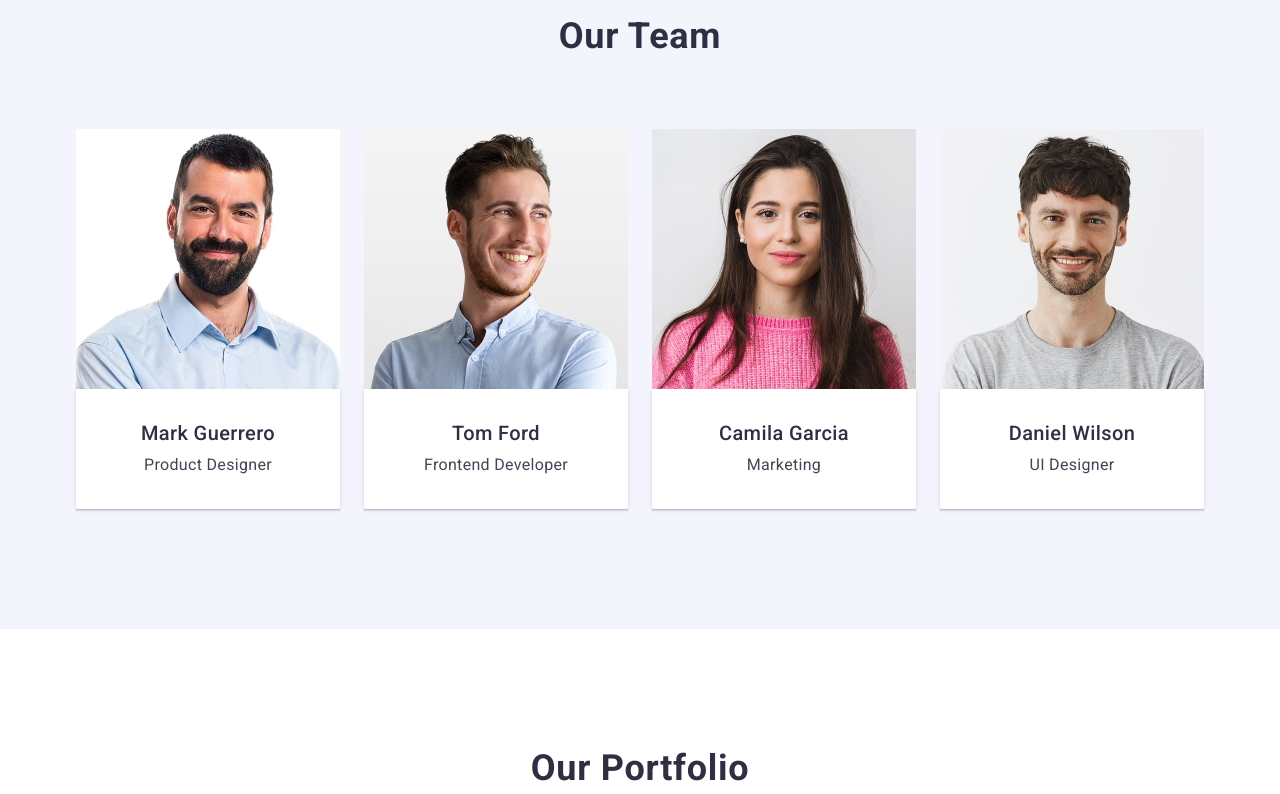
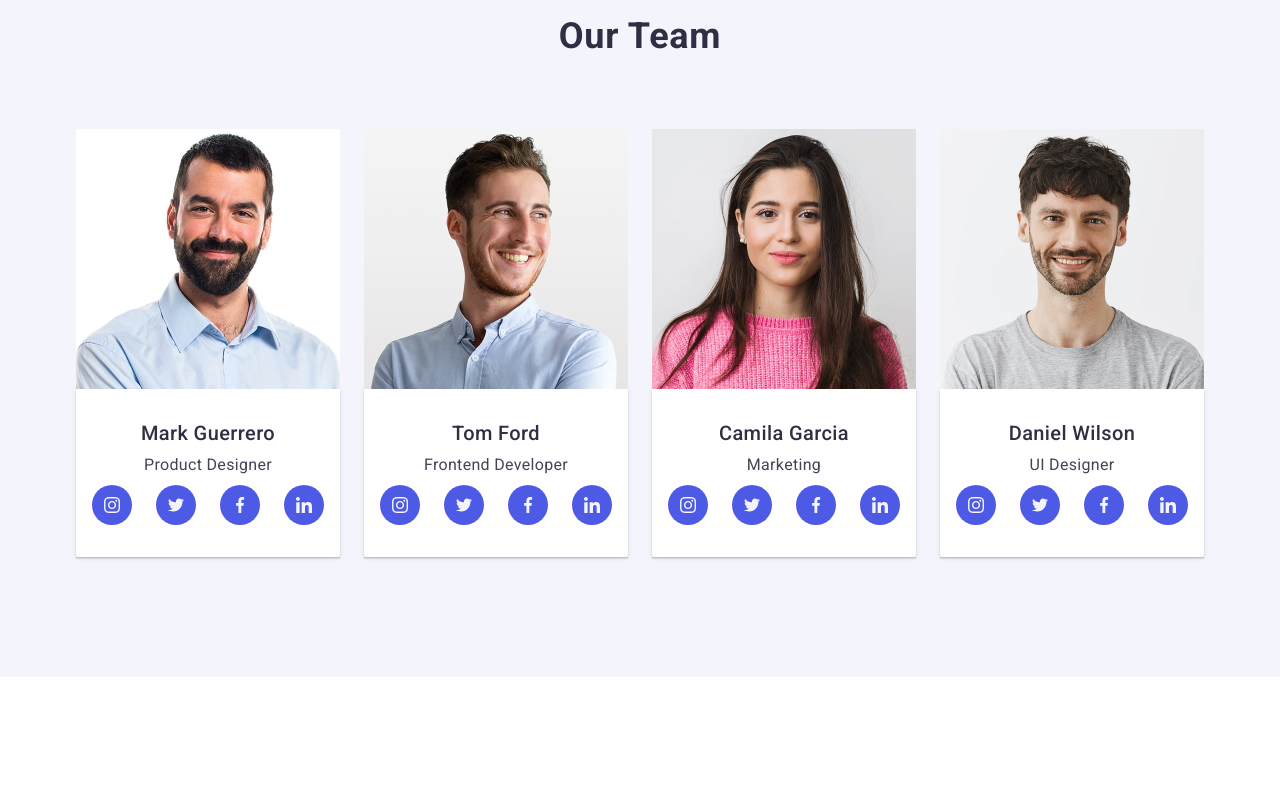
Before and after one commit to Dazz1e-1/goit-markup-hw-04, a plain HTML site: page index.html in a window 1280 px wide. Shown: the part 1240-2034 px from the top of the page. Drawn offline with nearby package versions, Linux system fonts and the light colour scheme.

Commit message:
Our Team

```diff
--- a/css/styles.css
+++ b/css/styles.css
@@ -61,9 +61,7 @@ img {
   align-items: center;
   justify-content: space-between;
 }
-.header-link {
-  padding: 24px 0;
-}
+
 .page-header {
   border-bottom: 1px solid #e7e9fc;
 }
@@ -86,17 +84,50 @@ img {
 .logo .studio {
   color: #2e2f42;
 }
-.nav-link .header-link {
+
+.header-link:hover,
+.header-link:focus {
+  color: #404bbf;
+}
+.header-link {
+  padding: 24px 0;
+}
+.nav-link-menu {
   font-weight: 500;
   font-size: 16px;
   line-height: 1.5;
   letter-spacing: 0.02em;
   color: #2e2f42;
+  position: relative;
 }
-
-.nav-link .link:hover,
-.nav-link .link:focus {
-  color: #404bbf;
+.header-link.part::after {
+  content: '';
+  position: absolute;
+  left: 0;
+  bottom: -1px;
+  border-radius: 2px;
+  width: 100%;
+  height: 4px;
+  background-color: #404bbf;
+  transition: opacity 250ms cubic-bezier(0.4, 0, 0.2, 1);
+  opacity: 1;
+}
+.header-link::after {
+  content: '';
+  position: absolute;
+  left: 0;
+  bottom: -1px;
+  border-radius: 2px;
+  width: 100%;
+  height: 4px;
+  background-color: #404bbf;
+  opacity: 0;
+  transition: opacity 250ms cubic-bezier(0.4, 0, 0.2, 1);
+}
+.header-link:hover::after,
+.header-link:focus::after,
+.header-link .part:hover::after {
+  opacity: 1;
 }
 .address-link {
   font-style: normal;
@@ -221,12 +252,12 @@ img {
 
 .team-box {
   padding: 32px 0;
-
   box-shadow: 0 2px 1px 0 rgba(46, 47, 66, 0.08), 0 1px 1px 0 rgba(46, 47, 66, 0.16), 0 1px 6px 0 rgba(46, 47, 66, 0.08);
 }
 .flex-team {
   display: flex;
   gap: 24px;
+  flex-wrap: wrap;
 }
 .section-three {
   padding-top: 120px;
@@ -260,6 +291,31 @@ img {
   letter-spacing: 0.02em;
   text-align: center;
   color: #434455;
+  margin-bottom: 8px;
+}
+.social-linl-list {
+  display: flex;
+  column-gap: 24px;
+  justify-content: center;
+}
+.social-list {
+  width: 40px;
+  height: 40px;
+}
+.social-linl {
+  display: flex;
+  justify-content: center;
+  align-items: center;
+  width: 100%;
+  height: 100%;
+  border-radius: 50%;
+  background-color: #4d5ae5;
+}
+.social-icon {
+  fill: #f4f4fd;
+}
+.social-linl:hover {
+  background-color: #31d0aa;
 }
 /*#endregion*/
 
--- a/index.html
+++ b/index.html
@@ -23,9 +23,9 @@
       <nav class="page-nav">
         <a class="logo" href="./index.html">Web<span class="studio">Studio</span></a>
         <ul class="nav-link">
-          <li class="nav-link-menu"><a class="header-link" href="./index.html">Studio</a></li>
-          <li class="nav-link-menu"><a class="header-link" href="">Portfolio</a></li>
-          <li class="nav-link-menu"><a class="header-link" href="">Contacts</a></li>
+          <li class="nav-link-menu"><a class="header-link part" href="./index.html">Studio</a></li>
+          <li class="nav-link-menu"><a class="header-link" href="#">Portfolio</a></li>
+          <li class="nav-link-menu"><a class="header-link" href="#">Contacts</a></li>
         </ul>
       </nav>
       <address class="address-link">
@@ -115,6 +115,24 @@
             <div class="team-box">
               <h3 class="title">Mark Guerrero</h3>
               <p class="text">Product Designer</p>
+              <ul class="social-linl-list">
+                <li class="social-list"><a class="social-linl" type="button" href="https://www.instagram.com/"><svg
+                      class="social-icon" width="16" height="16">
+                      <use href="./images/icons.svg#icon-instagram-2"></use>
+                    </svg></a></li>
+                <li class="social-list"><a class="social-linl" type="button" href="https://x.com/"><svg
+                      class="social-icon" width="16" height="16">
+                      <use href="./images/icons.svg#icon-twitter-1"></use>
+                    </svg></a></li>
+                <li class="social-list"><a class="social-linl" type="button" href="https://www.facebook.com/"><svg
+                      class="social-icon" width="16" height="16">
+                      <use href="./images/icons.svg#icon-facebook-1"></use>
+                    </svg></a></li>
+                <li class="social-list"><a class="social-linl" type="button" href="https://www.linkedin.com/"><svg
+                      class="social-icon" width="16" height="16">
+                      <use href="./images/icons.svg#icon-linkedin-1"></use>
+                    </svg></a></li>
+              </ul>
             </div>
           </li>
           <li class="box">
@@ -122,6 +140,24 @@
             <div class="team-box">
               <h3 class="title">Tom Ford</h3>
               <p class="text">Frontend Developer</p>
+              <ul class="social-linl-list">
+                <li class="social-list"><a class="social-linl" href="https://www.instagram.com/"><svg
+                      class="social-icon" width="16" height="16">
+                      <use href="./images/icons.svg#icon-instagram-2"></use>
+                    </svg></a></li>
+                <li class="social-list"><a class="social-linl" href="https://x.com/"><svg class="social-icon" width="16"
+                      height="16">
+                      <use href="./images/icons.svg#icon-twitter-1"></use>
+                    </svg></a></li>
+                <li class="social-list"><a class="social-linl" href="https://www.facebook.com/"><svg class="social-icon"
+                      width="16" height="16">
+                      <use href="./images/icons.svg#icon-facebook-1"></use>
+                    </svg></a></li>
+                <li class="social-list"><a class="social-linl" href="https://www.linkedin.com/"><svg class="social-icon"
+                      width="16" height="16">
+                      <use href="./images/icons.svg#icon-linkedin-1"></use>
+                    </svg></a></li>
+              </ul>
             </div>
           </li>
           <li class="box">
@@ -129,6 +165,24 @@
             <div class="team-box">
               <h3 class="title">Camila Garcia</h3>
               <p class="text">Marketing</p>
+              <ul class="social-linl-list">
+                <li class="social-list"><a class="social-linl" href="https://www.instagram.com/"><svg
+                      class="social-icon" width="16" height="16">
+                      <use href="./images/icons.svg#icon-instagram-2"></use>
+                    </svg></a></li>
+                <li class="social-list"><a class="social-linl" href="https://x.com/"><svg class="social-icon" width="16"
+                      height="16">
+                      <use href="./images/icons.svg#icon-twitter-1"></use>
+                    </svg></a></li>
+                <li class="social-list"><a class="social-linl" href="https://www.facebook.com/"><svg class="social-icon"
+                      width="16" height="16">
+                      <use href="./images/icons.svg#icon-facebook-1"></use>
+                    </svg></a></li>
+                <li class="social-list"><a class="social-linl" href="https://www.linkedin.com/"><svg class="social-icon"
+                      width="16" height="16">
+                      <use href="./images/icons.svg#icon-linkedin-1"></use>
+                    </svg></a></li>
+              </ul>
             </div>
           </li>
           <li class="box">
@@ -136,6 +190,24 @@
             <div class="team-box">
               <h3 class="title">Daniel Wilson</h3>
               <p class="text">UI Designer</p>
+              <ul class="social-linl-list">
+                <li class="social-list"><a class="social-linl" href="https://www.instagram.com/"><svg
+                      class="social-icon" width="16" height="16">
+                      <use href="./images/icons.svg#icon-instagram-2"></use>
+                    </svg></a></li>
+                <li class="social-list"><a class="social-linl" href="https://x.com/"><svg class="social-icon" width="16"
+                      height="16">
+                      <use href="./images/icons.svg#icon-twitter-1"></use>
+                    </svg></a></li>
+                <li class="social-list"><a class="social-linl" href="https://www.facebook.com/"><svg class="social-icon"
+                      width="16" height="16">
+                      <use href="./images/icons.svg#icon-facebook-1"></use>
+                    </svg></a></li>
+                <li class="social-list"><a class="social-linl" href="https://www.linkedin.com/"><svg class="social-icon"
+                      width="16" height="16">
+                      <use href="./images/icons.svg#icon-linkedin-1"></use>
+                    </svg></a></li>
+              </ul>
             </div>
           </li>
         </ul>
```
